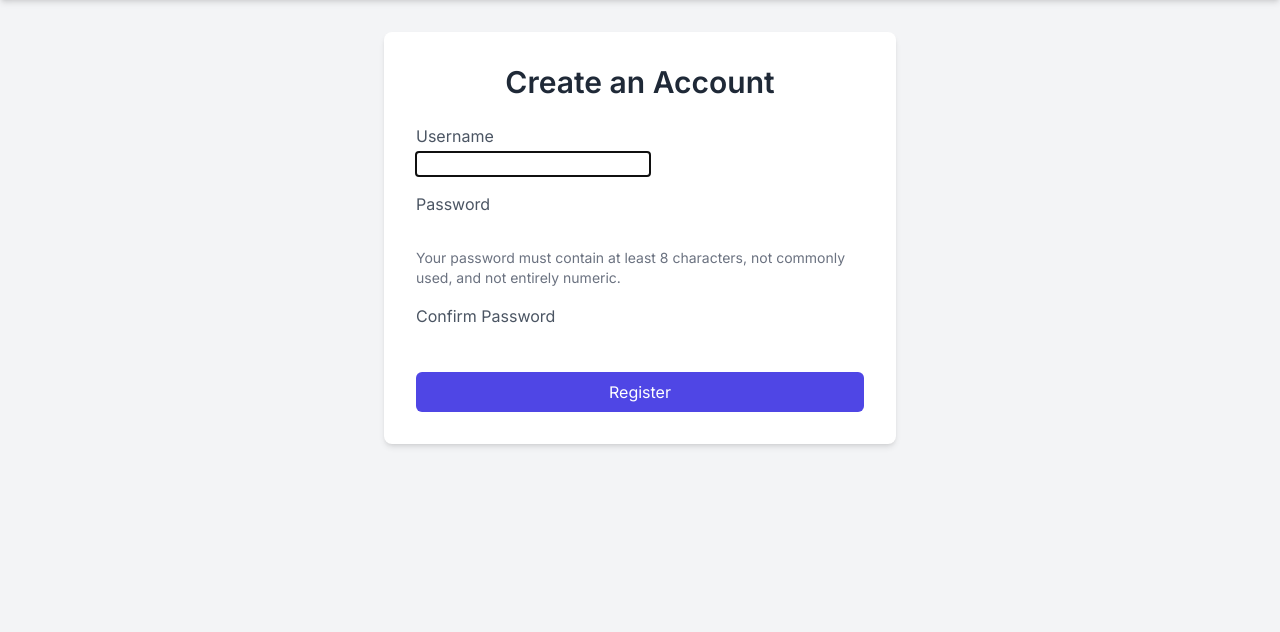
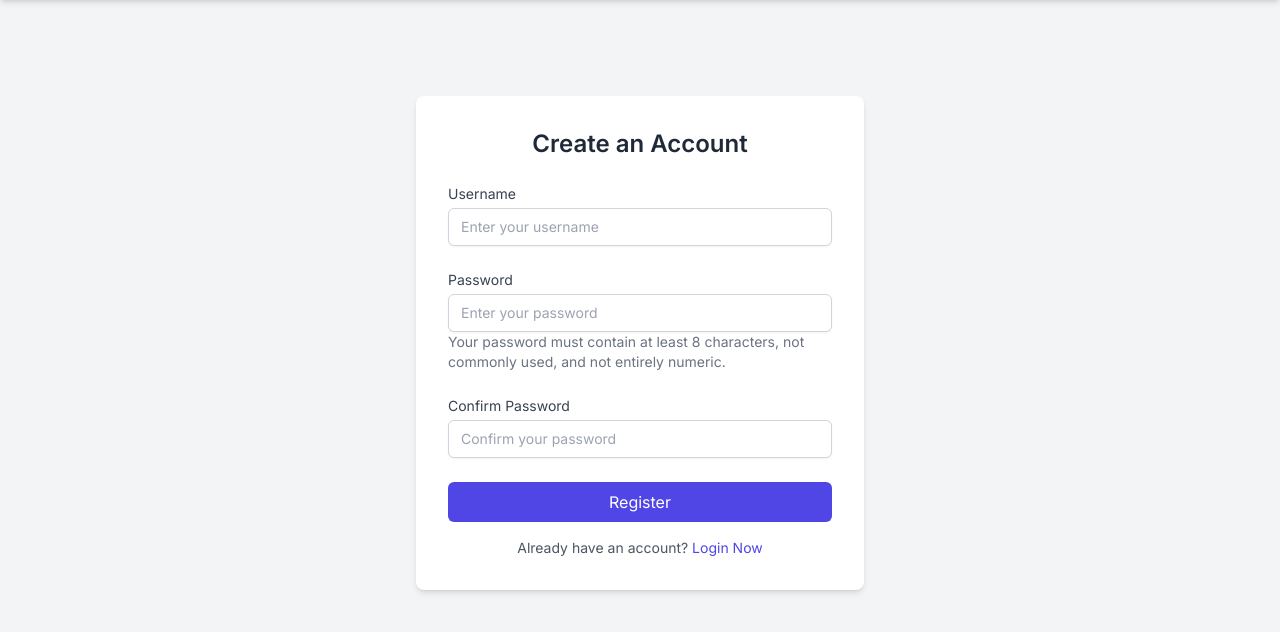
Before and after one commit to Scallss/supermarket-place, a Django app: page /register/ in a window 1280 px wide. Shown: the part 60-692 px from the top of the page. Run offline with Django 5.2, Linux system fonts and the light colour scheme; some libraries are stand-ins or nearby versions.

Commit message:
Further Improved registration page

```diff
--- a/main/templates/register.html
+++ b/main/templates/register.html
@@ -3,24 +3,47 @@
 {% block title %}Register{% endblock %}
 
 {% block content %}
-<div class="max-w-lg mx-auto bg-white p-8 rounded-lg shadow-md">
-    <h1 class="text-3xl font-bold mb-6 text-center text-gray-800">Create an Account</h1>
-    <form method="POST" class="space-y-4">
+<div class="flex items-start justify-center mt-16 bg-gray-100">
+    <div class="bg-white shadow-md rounded-lg p-8 w-full max-w-md">
+        <h1 class="text-2xl font-semibold text-gray-800 mb-6 text-center">Create an Account</h1>
+
+        <form method="POST" action="" class="space-y-6">
             {% csrf_token %}
-        <div class="space-y-1">
-            <label for="username" class="block text-gray-600 font-medium">Username</label>
-            {{ form.username }}
+            <div>
+                <label for="username" class="block text-sm font-medium text-gray-700">Username</label>
+                <input type="text" name="username" id="username" class="mt-1 block w-full px-3 py-2 border border-gray-300 rounded-md shadow-sm focus:outline-none focus:ring-indigo-500 focus:border-indigo-500 sm:text-sm" placeholder="Enter your username" required>
             </div>
-        <div class="space-y-1">
-            <label for="password1" class="block text-gray-600 font-medium">Password</label>
-            {{ form.password1 }}
+
+            <div>
+                <label for="password1" class="block text-sm font-medium text-gray-700">Password</label>
+                <input type="password" name="password1" id="password1" class="mt-1 block w-full px-3 py-2 border border-gray-300 rounded-md shadow-sm focus:outline-none focus:ring-indigo-500 focus:border-indigo-500 sm:text-sm" placeholder="Enter your password" required>
                 <p class="text-sm text-gray-500">Your password must contain at least 8 characters, not commonly used, and not entirely numeric.</p>
             </div>
-        <div class="space-y-1">
-            <label for="password2" class="block text-gray-600 font-medium">Confirm Password</label>
-            {{ form.password2 }}
+
+            <div>
+                <label for="password2" class="block text-sm font-medium text-gray-700">Confirm Password</label>
+                <input type="password" name="password2" id="password2" class="mt-1 block w-full px-3 py-2 border border-gray-300 rounded-md shadow-sm focus:outline-none focus:ring-indigo-500 focus:border-indigo-500 sm:text-sm" placeholder="Confirm your password" required>
             </div>
+
+            <div>
                 <button type="submit" class="w-full bg-indigo-600 text-white py-2 px-4 rounded-md hover:bg-indigo-700 transition">Register</button>
+            </div>
         </form>
+
+        {% if messages %}
+        <div class="mt-4 text-red-600">
+            <ul>
+                {% for message in messages %}
+                <li>{{ message }}</li>
+                {% endfor %}
+            </ul>
+        </div>
+        {% endif %}
+
+        <p class="mt-4 text-sm text-center text-gray-600">
+            Already have an account?
+            <a href="{% url 'main:login' %}" class="text-indigo-600 hover:text-indigo-500">Login Now</a>
+        </p>
+    </div>
 </div>
 {% endblock %}
```
Also changed, not shown: README.md. Lines whose indentation alone changed are shown as unchanged.
